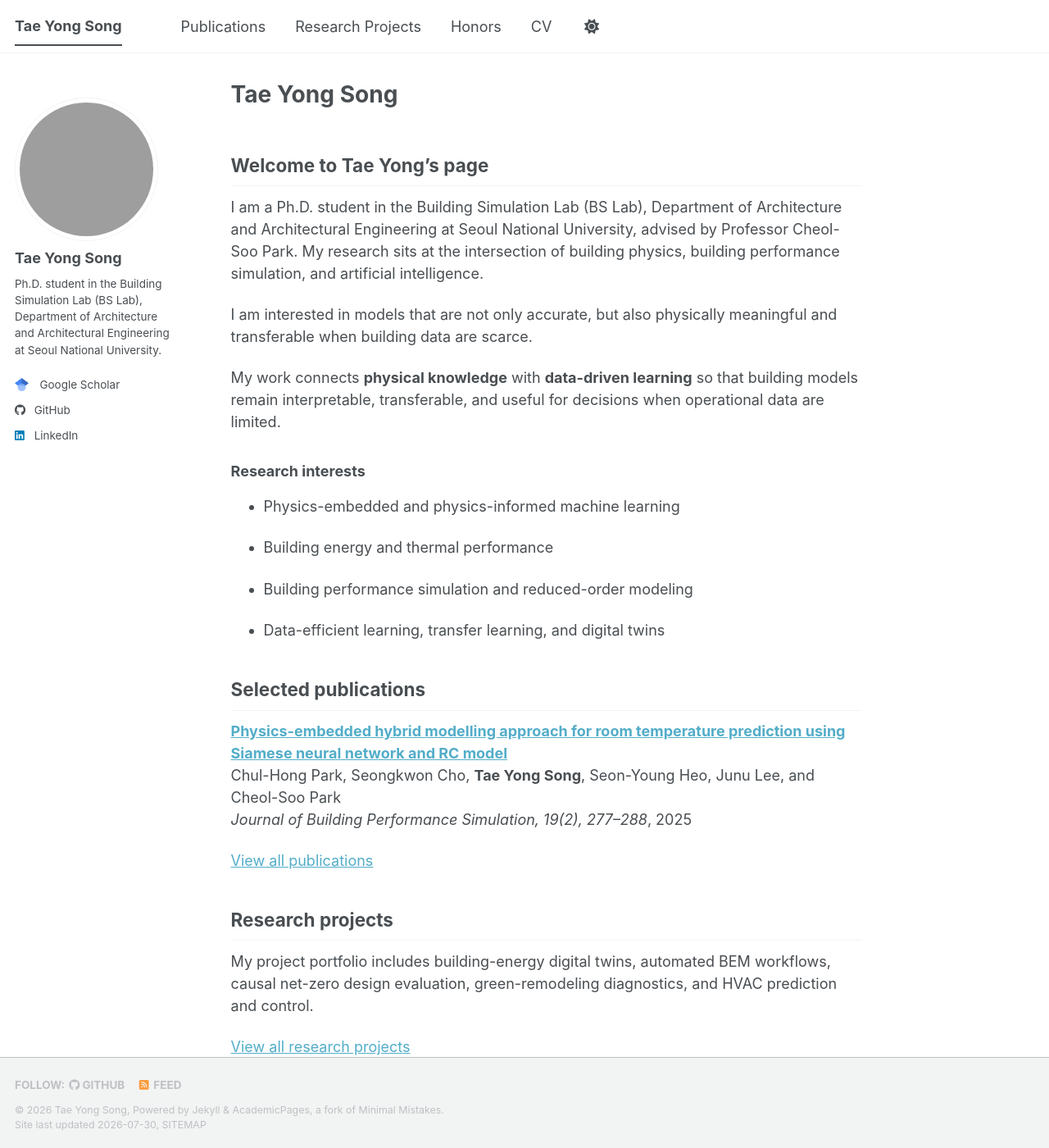
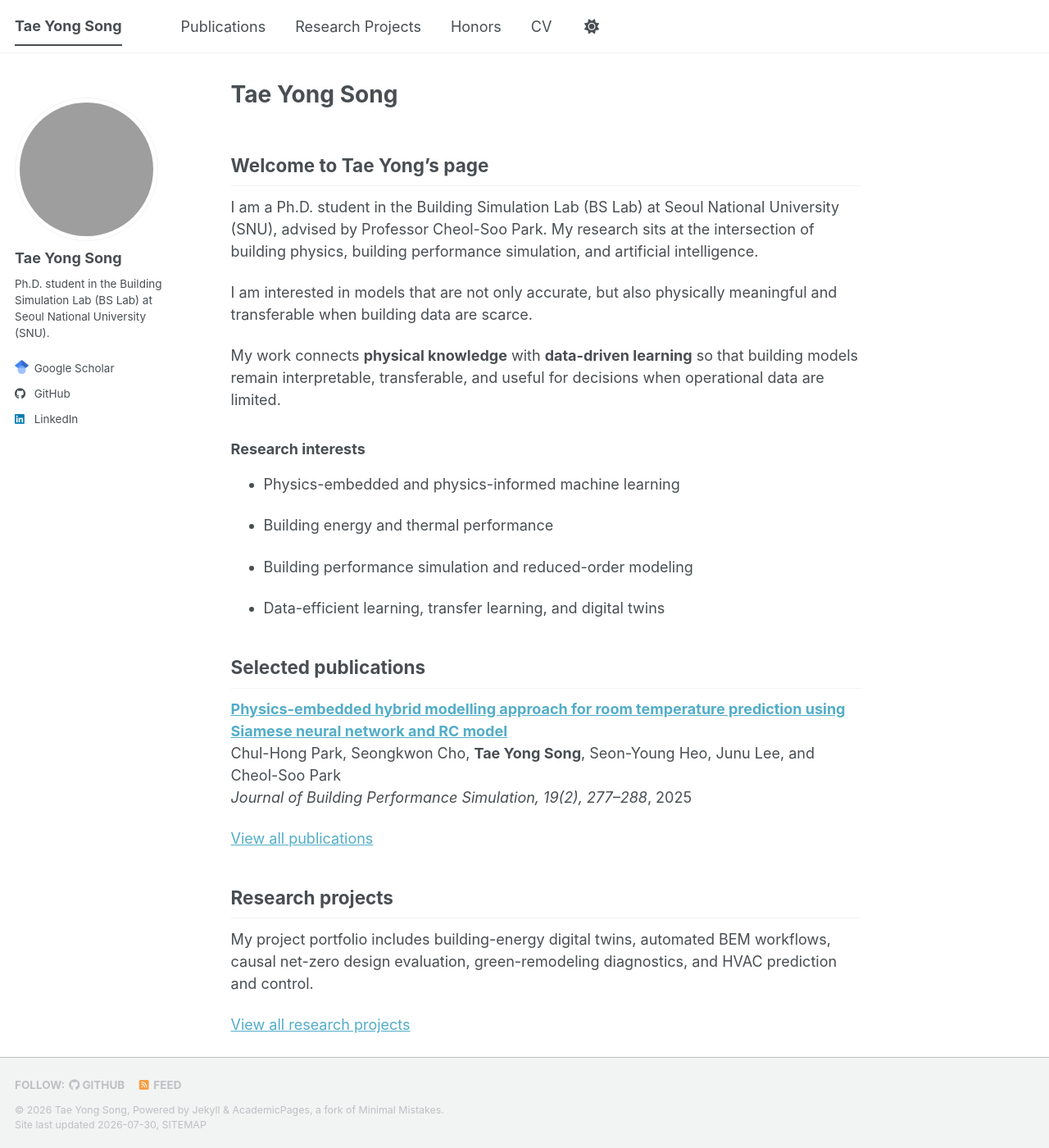
Before and after one commit to taeyong-song/taeyong-song.github.io, a Jekyll site: the page built from _pages/about.md, in a window 1280 px wide and 1400 px high. Shown: the whole window at 82% size. Built offline with Jekyll 4.4.1, drawn with Linux system fonts in a browser that asks for light colours; a style sheet for code colours, icons or effects is not loaded.

Commit message:
Refine profile affiliation and Scholar link

```diff
--- a/_config.yml
+++ b/_config.yml
@@ -26,7 +26,7 @@ author:
   avatar           : "profile.jpg"
   name             : "Tae Yong Song"
   pronouns         : # example: "she/her"
-  bio              : "Ph.D. student in the Building Simulation Lab (BS Lab), Department of Architecture and Architectural Engineering at Seoul National University."
+  bio              : "Ph.D. student in the Building Simulation Lab (BS Lab) at Seoul National University (SNU)."
   location         :
   employer         :
   uri              : # URL
--- a/_data/profile.yml
+++ b/_data/profile.yml
@@ -1,5 +1,5 @@
 about:
-  - I am a Ph.D. student in the Building Simulation Lab (BS Lab), Department of Architecture and Architectural Engineering at Seoul National University, advised by Professor Cheol-Soo Park. My research sits at the intersection of building physics, building performance simulation, and artificial intelligence.
+  - I am a Ph.D. student in the Building Simulation Lab (BS Lab) at Seoul National University (SNU), advised by Professor Cheol-Soo Park. My research sits at the intersection of building physics, building performance simulation, and artificial intelligence.
   - I am interested in models that are not only accurate, but also physically meaningful and transferable when building data are scarce.
 
 research_interests:
--- a/_includes/author-profile.html
+++ b/_includes/author-profile.html
@@ -45,11 +45,7 @@
         <li><a href="{{ author.arxiv }}"><i class="ai ai-arxiv ai-fw icon-pad-right"></i>arXiv</a></li>
       {% endif %}
       {% if author.googlescholar %}
-        <li>
-          <a class="author__scholar-link" href="{{ author.googlescholar }}">
-            <img class="author__scholar-icon" src="{{ '/images/google-scholar-icon.png' | relative_url }}" alt="" aria-hidden="true">Google Scholar
-          </a>
-        </li>
+        <li><a href="{{ author.googlescholar }}"><i class="author__scholar-icon icon-pad-right" aria-hidden="true"></i>Google Scholar</a></li>
       {% endif %}
       {% if author.inspire-hep %}
         <li><a href="{{ author.inspire-hep }}"><i class="ai ai-inspire ai-fw icon-pad-right"></i>INSPIRE-HEP</a></li>
--- a/assets/css/main.scss
+++ b/assets/css/main.scss
@@ -120,18 +120,12 @@
   }
 }
 
-.author__urls a.author__scholar-link {
-  display: flex;
-  align-items: center;
-  gap: 1em;
-}
-
 .author__scholar-icon {
-  flex: 0 0 1.25em;
+  display: inline-block;
   width: 1.25em;
   height: 1.25em;
-  margin: 0;
-  object-fit: contain;
+  background: url("{{ '/images/google-scholar-icon.png' | relative_url }}") center / contain no-repeat;
+  vertical-align: -0.2em;
 }
 
 /* Publications: clear category → record → metadata hierarchy */
```
